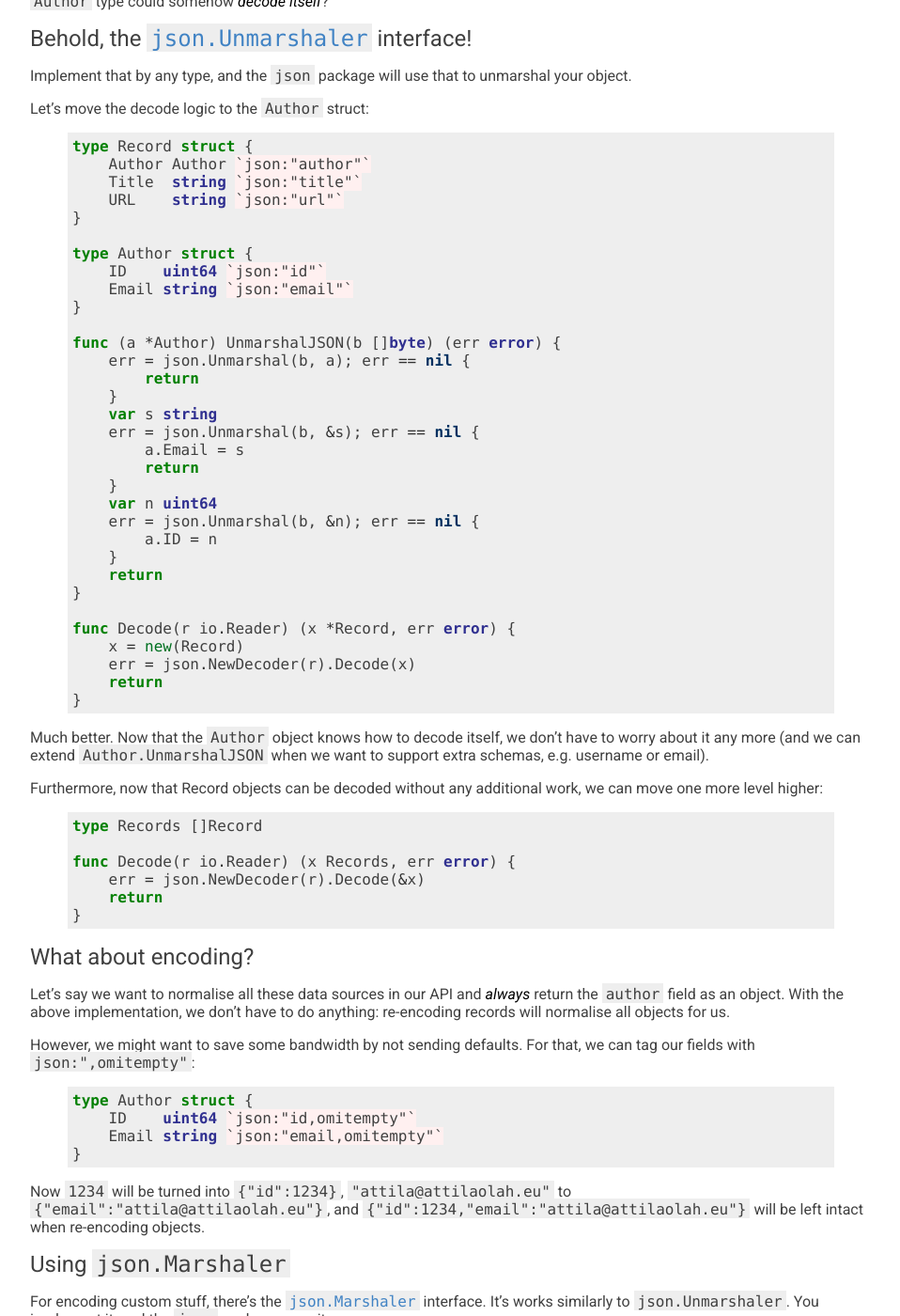
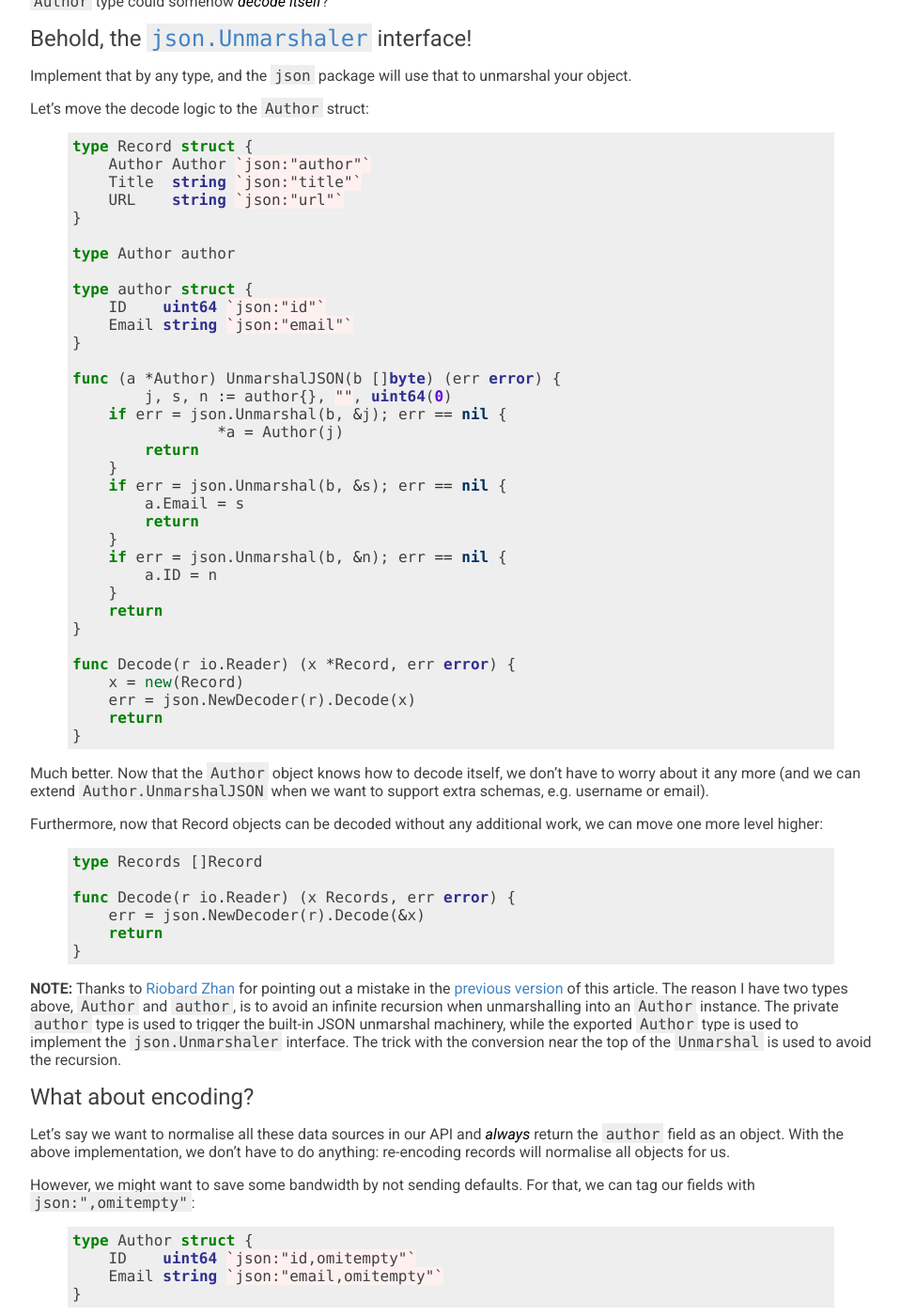
Before and after one commit to attilaolah/attilaolah.github.io, a Jekyll site: the page built from _posts/2013-11-29-json-decoding-in-go.markdown, in a window 1280 px wide and 1400 px high, scrolled down 4322 px. Shown: the whole window at 94% size, without its empty margins (168-1126 px from the left). Built offline with Jekyll 4.4.1, drawn with Linux system fonts in a browser that asks for light colours.

Commit message:
fix a recursion issue and some typos, thanks @riobard for reporting it

```diff
--- a/_posts/2013-11-29-json-decoding-in-go.markdown
+++ b/_posts/2013-11-29-json-decoding-in-go.markdown
@@ -269,22 +269,24 @@ type Record struct {
     URL    string `json:"url"`
 }
 
-type Author struct {
+type Author author
+
+type author struct {
     ID    uint64 `json:"id"`
     Email string `json:"email"`
 }
 
 func (a *Author) UnmarshalJSON(b []byte) (err error) {
-    err = json.Unmarshal(b, a); err == nil {
+	j, s, n := author{}, "", uint64(0)
+    if err = json.Unmarshal(b, &j); err == nil {
+		*a = Author(j)
         return
     }
-    var s string
-    err = json.Unmarshal(b, &s); err == nil {
+    if err = json.Unmarshal(b, &s); err == nil {
         a.Email = s
         return
     }
-    var n uint64
-    err = json.Unmarshal(b, &n); err == nil {
+    if err = json.Unmarshal(b, &n); err == nil {
         a.ID = n
     }
     return
@@ -312,6 +314,17 @@ func Decode(r io.Reader) (x Records, err error) {
     return
 }
 {% endhighlight %}
+
+**NOTE:** Thanks to [Riobard Zhan][riobard] for pointing out a mistake in the
+[previous version][prev] of this article. The reason I have two types above,
+`Author` and `author`, is to avoid an infinite recursion when unmarshalling
+into an `Author` instance. The private `author` type is used to trigger the
+built-in JSON unmarshal machinery, while the exported `Author` type is used to
+implement the `json.Unmarshaler` interface. The trick with the conversion near
+the top of the `Unmarshal` is used to avoid the recursion.
+
+[riobard]: http://riobard.com/
+[prev]: http://git.io/CXgbWw
 
 ## What about encoding?
 
```
